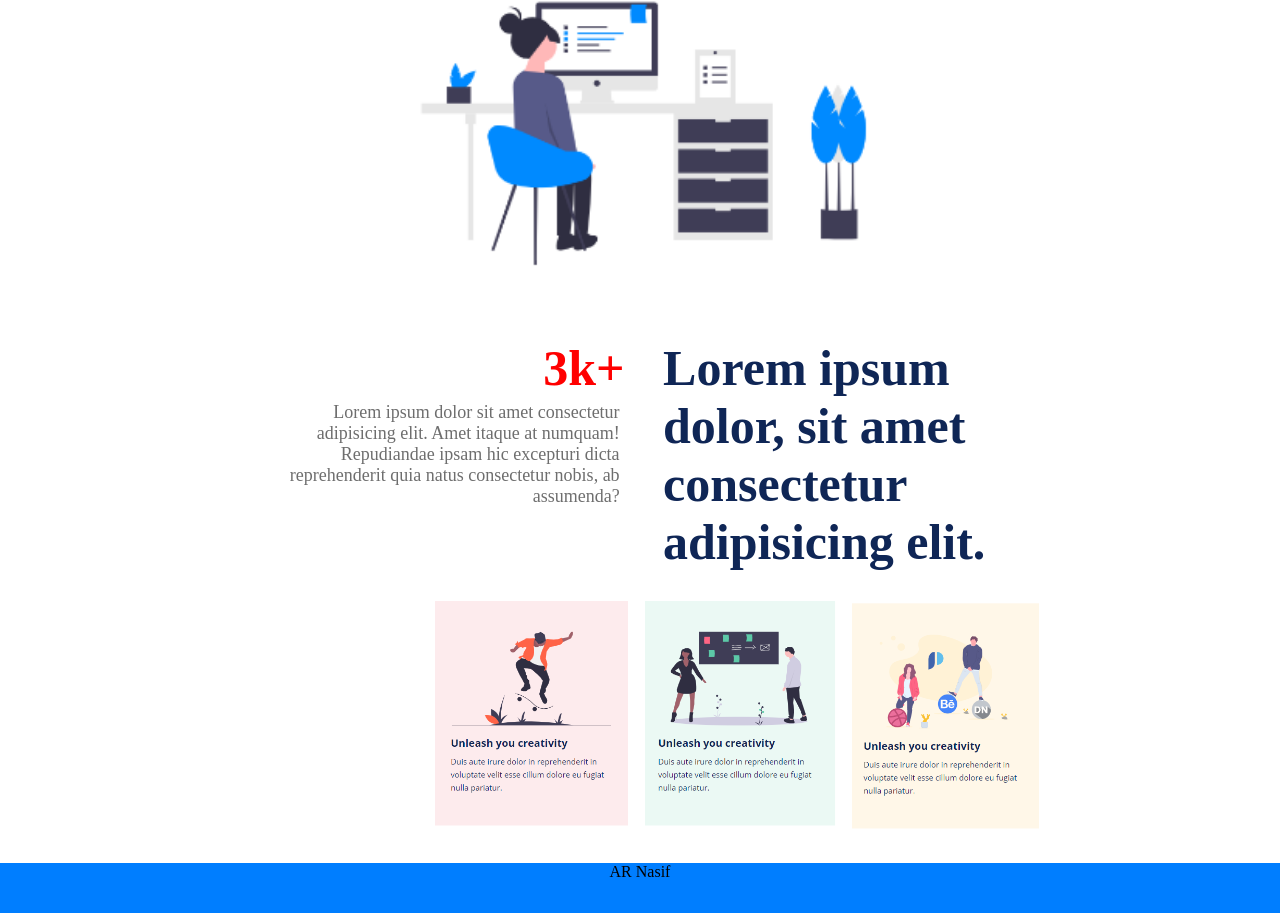
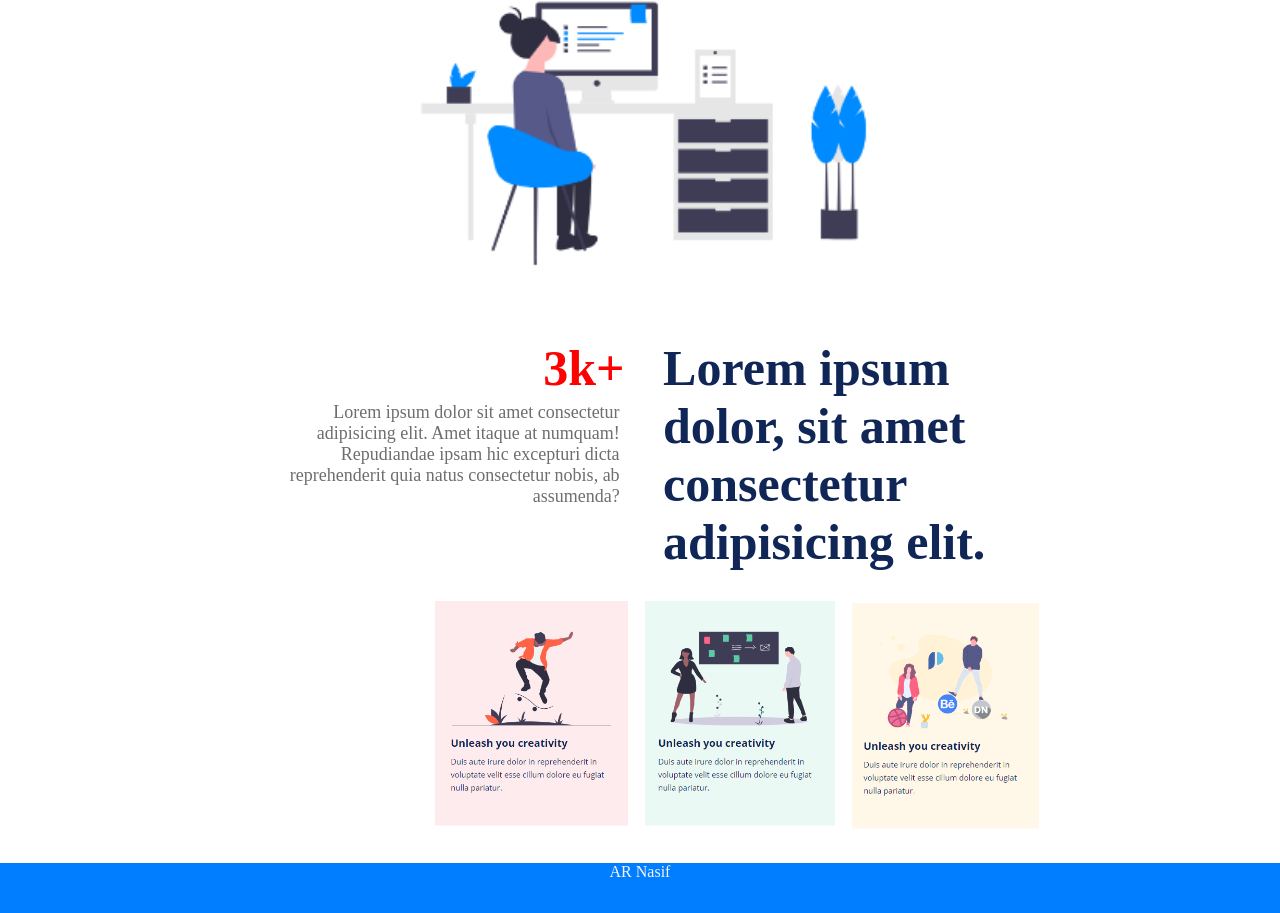
Before and after one commit to arnasif740/Quick, a plain HTML site: page index.html in a window 1280 px wide. Shown: the part 503-1416 px from the top of the page. Drawn offline with Linux system fonts and the light colour scheme.

Commit message:
styles.css

```diff
--- a/styles.css
+++ b/styles.css
@@ -118,7 +118,7 @@ nav ul li {
 footer{
     background-color:#007EFF ;
     height: 50px;
-    color: rgb(0, 0, 0);
+    color:whitesmoke;
     text-align: center;
     margin-top: 28px;
 }
```
